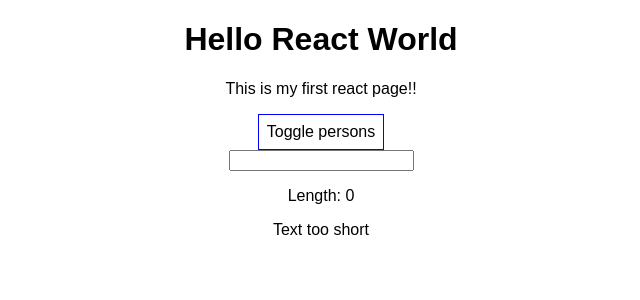
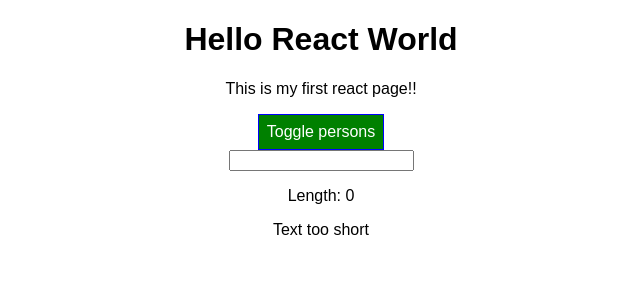
Before and after one commit to kunalkanere16/react-complete-guide, a React (Create React App) app: page / in a window 1280 px wide. Shown: the top 300 px of the page, without its empty margins (319-959 px from the left). Built offline with nearby package versions, Linux system fonts and the light colour scheme.

Commit message:
dynamically set style and className

```diff
--- a/src/App.css
+++ b/src/App.css
@@ -1,3 +1,11 @@
 .App {
   text-align: center;
 }
+
+.red {
+  color: red;
+}
+
+.bold {
+  font-weight: bold;
+}
--- a/src/App.js
+++ b/src/App.js
@@ -75,7 +75,8 @@
 
   render() {
     const style =  {
-      backgroundColor: 'white',
+      backgroundColor: 'green',
+      color: 'white',
       font: 'inherit',
       border: '1px solid blue',
       padding: '8px',
@@ -97,6 +98,8 @@
           })}
         </div>
       );
+
+      style.backgroundColor= 'red';
     }
 
     let message = null;
@@ -125,12 +128,19 @@
       );
     }
 
+    const classes = [];
+    if(this.state.persons.length<=2){
+      classes.push('red');
+    }
+    if(this.state.persons.length<=1){
+      classes.push('bold');
+    }
     return (
       //cannot use class as it is reserved word in JS
       // all below tags are JSX which are compiled into HTML
       <div className="App">
         <h1>Hello React World</h1>
-        <p>This is my first react page!!</p>
+        <p className={classes.join(' ')}>This is my first react page!!</p>
         {/*try not to use below style to call method with args */}
         <button
           style={style}
```
